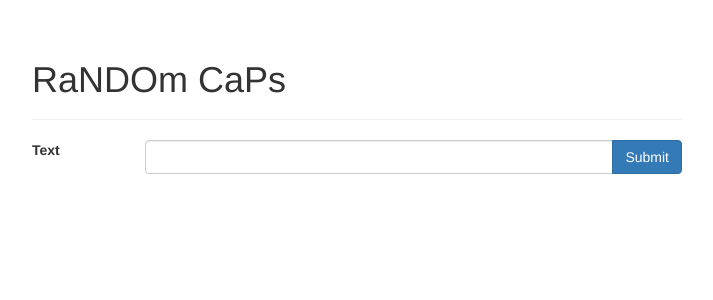
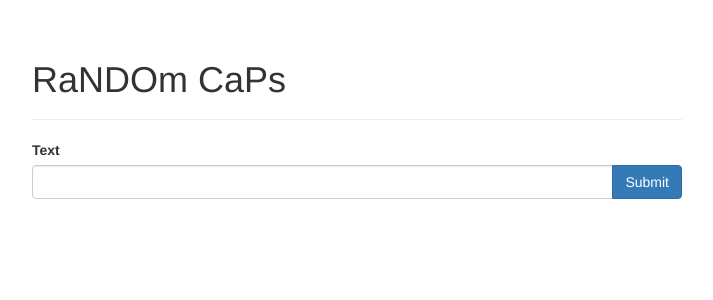
Before and after one commit to mtimkovich/maxtimkovich.com, a Flask app: template src/templates/random_caps.html in a window 1280 px wide. Shown: the top 300 px of the page, without its empty margins (283-996 px from the left). Run offline with Flask 2, Linux system fonts and the light colour scheme; the template is opened without the code that fills it, so the values that code supplies are empty; some libraries are stand-ins or nearby versions.

Commit message:
label on different line

```diff
--- a/src/templates/random_caps.html
+++ b/src/templates/random_caps.html
@@ -24,16 +24,14 @@
         <h1>RaNDOm CaPs</h1>
       </div>
 
-      <form id="form" class="form-horizontal" action="#" onsubmit="return getRandCaps()">
+      <form id="form" action="#" onsubmit="return getRandCaps()">
           <div class="form-group">
-              <label for="text" class="col-sm-2 col-form-label">Text</label>
-              <div class="col-sm-10">
-                  <div class="input-group">
-                      <input type="text" id="text" class="form-control">
-                      <span class="input-group-btn">
-                          <button class="btn btn-primary" type="submit">Submit</button>
-                      </span>
-                  </div>
+              <label for="text">Text</label>
+              <div class="input-group">
+                  <input type="text" id="text" class="form-control">
+                  <span class="input-group-btn">
+                      <button class="btn btn-primary" type="submit">Submit</button>
+                  </span>
               </div>
           </div>
       </form>
```
